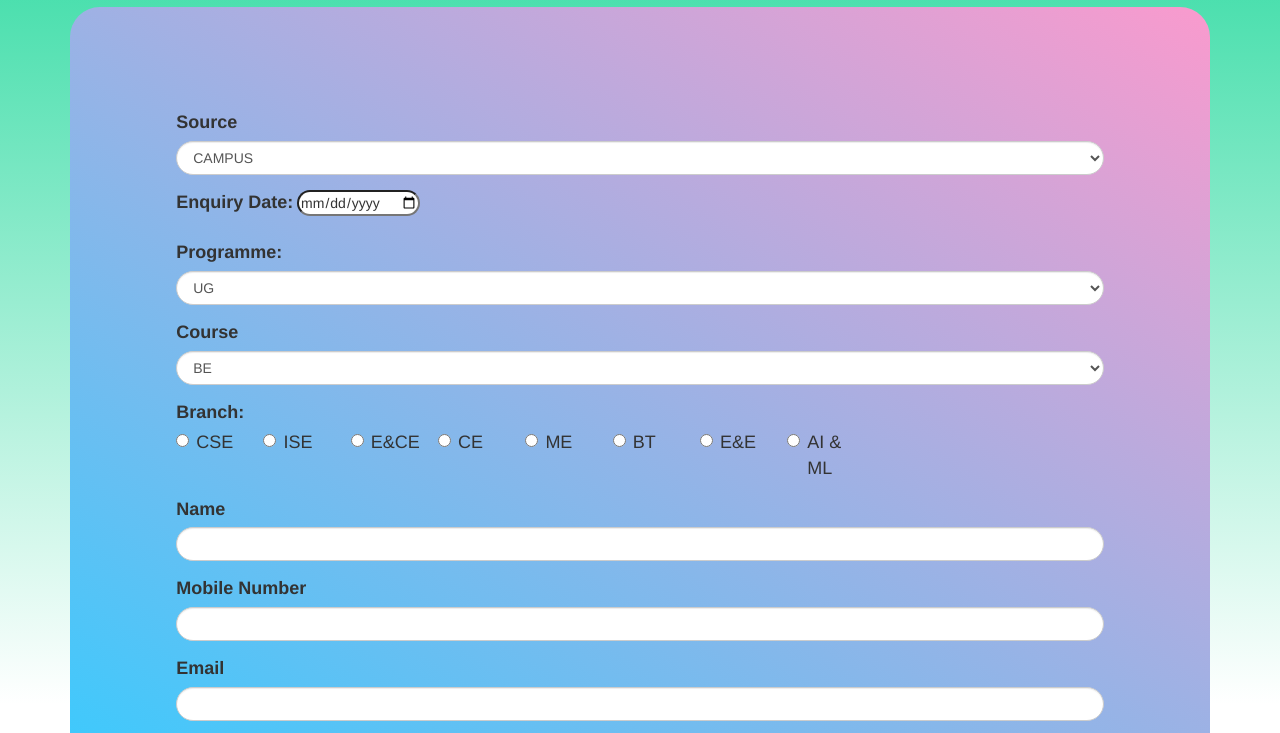
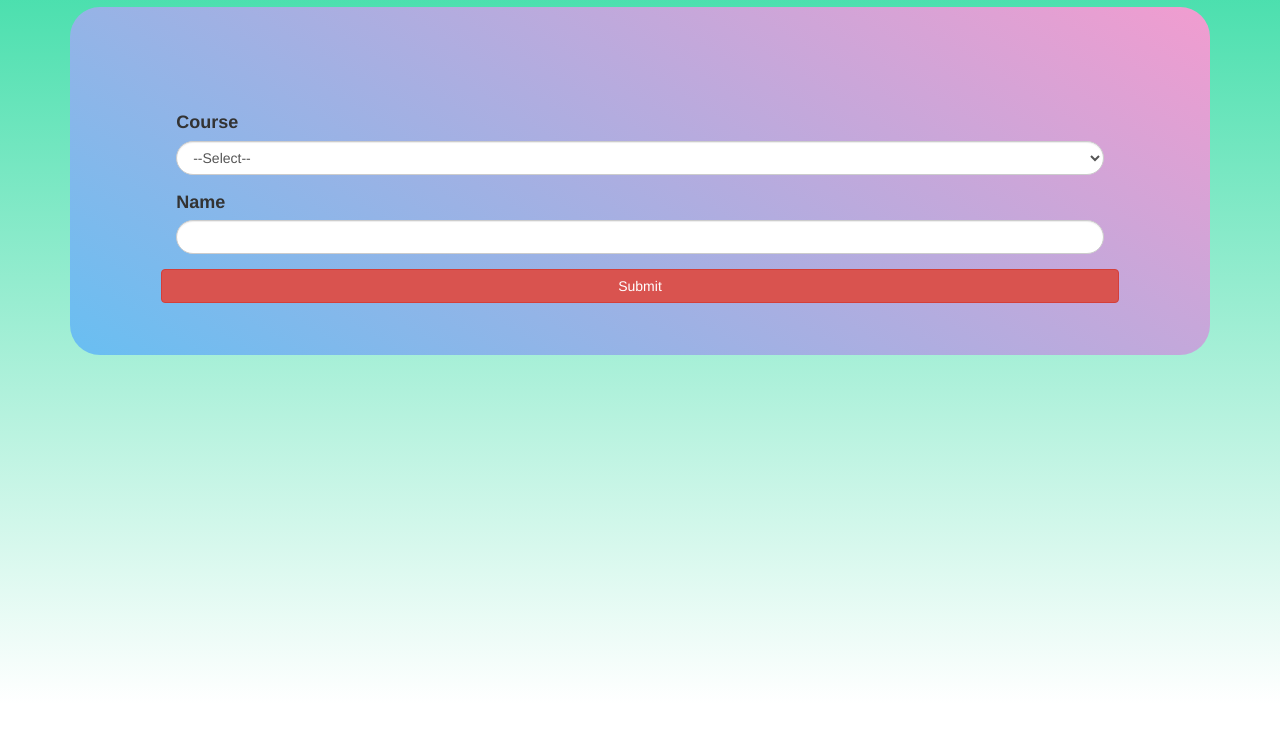
Before and after one commit to vinayshetty01/59_CREW-MEMBERS, a plain HTML site: page enquiry.html in a window 1280 px wide. Shown: the part 56-789 px from the top of the page. Drawn offline with nearby package versions, Linux system fonts and the light colour scheme.

Commit message:
Enquiry page
Enquiry page backend updated

```diff
--- a/enquiry.html
+++ b/enquiry.html
@@ -13,124 +13,84 @@
     <script src="https://ajax.googleapis.com/ajax/libs/jquery/3.5.1/jquery.min.js"></script>
     <script src="https://maxcdn.bootstrapcdn.com/bootstrap/3.4.1/js/bootstrap.min.js"></script>
     <style>
-     form{
+        form {
             background: linear-gradient(to top right, #33ccff 1%, #ff99cc 100%) fixed;
             border-radius: 30px;
             padding: 8%;
             padding-top: 2%;
-        padding-bottom: 2%;
+            padding-bottom: 18%;
         }
 
-    label{
+        label {
             font-size: 18px;
         }
 
-    .radius{
+        .radius {
 
             border-radius: 20px;
         }
 
-    body{
-         background: linear-gradient(rgb(62, 221, 168) 0%,    white 95%) fixed;;
+        body {
+            background: linear-gradient(rgb(62, 221, 168) 0%, white 95%) fixed;
+            ;
         }
-
-
     </style>
 
 </head>
 
 <body class="container ">
     <h2 style="text-align: center;  margin-left: 20px; border-radius: 10px;">Enquiry Form</h2>
-    <form >
+    <form id="mainform" onsubmit="event.preventDefault(); checkseats();">
         <br><br>
         <!-- <label style="margin-left: 15px;"><b>Status: Enquiry</b></label> -->
         <br><br>
-        <div class="form-group col-md-12">
+        <!-- <div class="form-group col-md-12">
             <label for="source">Source</label>
             <select id="source" class="form-control radius">
                 <option  class="radius" selected>CAMPUS</option>
 
             </select>
-        </div><br>
+        </div><br> -->
 
-        <div style="margin-left: 15px;">
-            <label for="e_date">Enquiry Date: </label>
-  <input type="date" class="radius" id="e_date" name="enquirydate">
 
-        </div><br>
+
+
+
 
         <div class="form-row">
             <div class="form-group col-md-12">
-                <label for="ugpg">Programme:</label>
-                <select id="ugpg" class="form-control radius" required>
-                    <option class="radius">UG</option>
-                    <option class="radius">PG</option>
-                </select>
-            </div>
-            <div class="form-group col-md-12">
                 <label for="course">Course</label>
                 <select id="course" class="form-control radius" required>
-                    <option class="radius" >BE</option>
-                    <option class="radius" >MTECH</option>
-                    <option class="radius">MBA</option>
-                    <option class="radius">BSC</option>
-                    <option class="radius">B COM</option>
-                    <option class="radius">M COM</option>
-                    <option class="radius">B-PHARAMA</option>
-                    <option class="radius">M-PHARAMA</option>
+                    <option value="none" selected disabled>--Select--</option>
+                    <option class="radius" value="ISE">ISE</option>
+                    <option class="radius" value="CSE">CSE</option>
+                    <option class="radius" value="ME">ME</option>
+                    <option class="radius" value="ELE">ELE</option>
+                    <option class="radius" value="ECE">ECE</option>
+                    <option class="radius" value="CIV">CIV</option>
+
                 </select>
             </div>
         </div>
 
-        <div class="form-group col-md-12"  >
-            <label for="optradio">Branch:</label><br>
-
-              <label class="radio-inline col-md-1">
-                <input type="radio" name="optradio">CSE
-              </label>
-              <label class="radio-inline col-md-1">
-                <input type="radio" name="optradio">ISE
-              </label>
-              <label class="radio-inline  col-md-1">
-                <input type="radio" name="optradio">E&CE
-              </label>
-              <label class="radio-inline col-md-1 ">
-                <input type="radio" name="optradio">CE
-              </label>
-              <label class="radio-inline col-md-1">
-                <input type="radio" name="optradio">ME
-              </label>
-              <label class="radio-inline col-md-1">
-                <input type="radio" name="optradio">BT
-              </label>
-              <label class="radio-inline col-md-1">
-                <input type="radio" name="optradio">E&E
-              </label>
-              <label class="radio-inline col-md-1" >
-                <input  type="radio" name="optradio"required >  AI & ML
-              </label>
+         <div class="form-group col-md-12">
+            <label for="name">Name</label>
+            <input type="text" class="form-control radius" id="name">
         </div>
 
-        <div class="form-group col-md-12">
-            <label for="name">Name</label>
-            <input  type="text" class="form-control radius" id="name" >
-        </div>
+        <button type="submit" class="btn btn-danger col-lg-12">Submit</button><br><br>
+    </form>
+        <!--
         <div class="form-group col-md-12">
             <label for="mob">Mobile Number</label>
             <input type="tel"  pattern="[0-9]{10}" class="form-control  radius" id="mob" >
         </div>
-        <div class="form-group col-md-12">
-            <label for="email">Email</label>
-            <input type="text" class="form-control radius" id="email" >
-        </div>
+
         <div class="form-group col-md-12">
             <label for="email">Email</label>
             <input type="text" class="form-control radius" id="email" placeholder="example@gmail.com" >
         </div>
-        <div class="form-group col-md-12">
-            <label for="clg">College Studied</label>
-            <input type="text" class="form-control radius" id="clg"  >
-        </div>
+
 
         <div class="form-row">
             <div class="form-group col-md-6">
@@ -154,31 +114,72 @@
             </div>
             <div class="form-group col-md-6">
                 <label for="inputZip">pin</label>
-                <input type="tel" pattern="[0-9]{10}" class="form-control radius" id="inputZip">
+                <input type="text"  class="form-control radius" id="inputZip">
             </div>
-        </div>
+        </div> -->
         <div class="form-group">
             <div class="form-check">
-                <input class="form-check-input" type="checkbox" id="gridCheck">
+                <input class="form-check-input" type="checkbox" id="gridCheck" style="display: none;">
                 <label class="form-check-label" for="gridCheck">
-                    Check me out
+
                 </label>
             </div>
         </div>
-        <button type="submit" class="btn btn-danger col-lg-12">Submit</button><br><br>
-    </form>
+
+
+
 
 
     <!-- Optional JavaScript; choose one of the two! -->
 
     <!-- Option 1: Bootstrap Bundle with Popper -->
-    <script src="https://cdn.jsdelivr.net/npm/bootstrap@5.0.2/dist/js/bootstrap.bundle.min.js" integrity="sha384-MrcW6ZMFYlzcLA8Nl+NtUVF0sA7MsXsP1UyJoMp4YLEuNSfAP+JcXn/tWtIaxVXM" crossorigin="anonymous"></script>
+    <script src="https://cdn.jsdelivr.net/npm/bootstrap@5.0.2/dist/js/bootstrap.bundle.min.js"
+        integrity="sha384-MrcW6ZMFYlzcLA8Nl+NtUVF0sA7MsXsP1UyJoMp4YLEuNSfAP+JcXn/tWtIaxVXM"
+        crossorigin="anonymous"></script>
 
     <!-- Option 2: Separate Popper and Bootstrap JS -->
     <!--
     <script src="https://cdn.jsdelivr.net/npm/@popperjs/core@2.9.2/dist/umd/popper.min.js" integrity="sha384-IQsoLXl5PILFhosVNubq5LC7Qb9DXgDA9i+tQ8Zj3iwWAwPtgFTxbJ8NT4GN1R8p" crossorigin="anonymous"></script>
     <script src="https://cdn.jsdelivr.net/npm/bootstrap@5.0.2/dist/js/bootstrap.min.js" integrity="sha384-cVKIPhGWiC2Al4u+LWgxfKTRIcfu0JTxR+EQDz/bgldoEyl4H0zUF0QKbrJ0EcQF" crossorigin="anonymous"></script>
     -->
+
+    <!-- The core Firebase JS SDK is always required and must be listed first -->
+    <script src="https://www.gstatic.com/firebasejs/8.7.1/firebase-app.js"></script>
+
+    <!-- TODO: Add SDKs for Firebase products that you want to use
+     https://firebase.google.com/docs/web/setup#available-libraries -->
+    <script src="https://www.gstatic.com/firebasejs/8.7.1/firebase-firestore.js"></script>
+
+    <script>
+        // Your web app's Firebase configuration
+        // For Firebase JS SDK v7.20.0 and later, measurementId is optional
+        var firebaseConfig = {
+            apiKey: "AIzaSyBqEz72BvLmoG7yzd6zvj4DpWoVqB94nYQ",
+            authDomain: "admission-220b4.firebaseapp.com",
+            projectId: "admission-220b4",
+            storageBucket: "admission-220b4.appspot.com",
+            messagingSenderId: "1060325018473",
+            appId: "1:1060325018473:web:a1025be3e9c706280f4bf8",
+            measurementId: "G-43X7ETFYQP"
+        };
+        // Initialize Firebase
+        firebase.initializeApp(firebaseConfig);
+
+    </script>
 </body>
 
+<script>
+
+    function checkseats() {
+        let branch = document.getElementById("course").value;
+       //  alert(branch);
+
+        firebase.firestore().collection('Seats').doc(branch).get().then(snapshot => {
+            // alert("hi");
+
+
+        });
+    }
+</script>
+
 </html>
```
Lines whose indentation alone changed are shown as unchanged.
